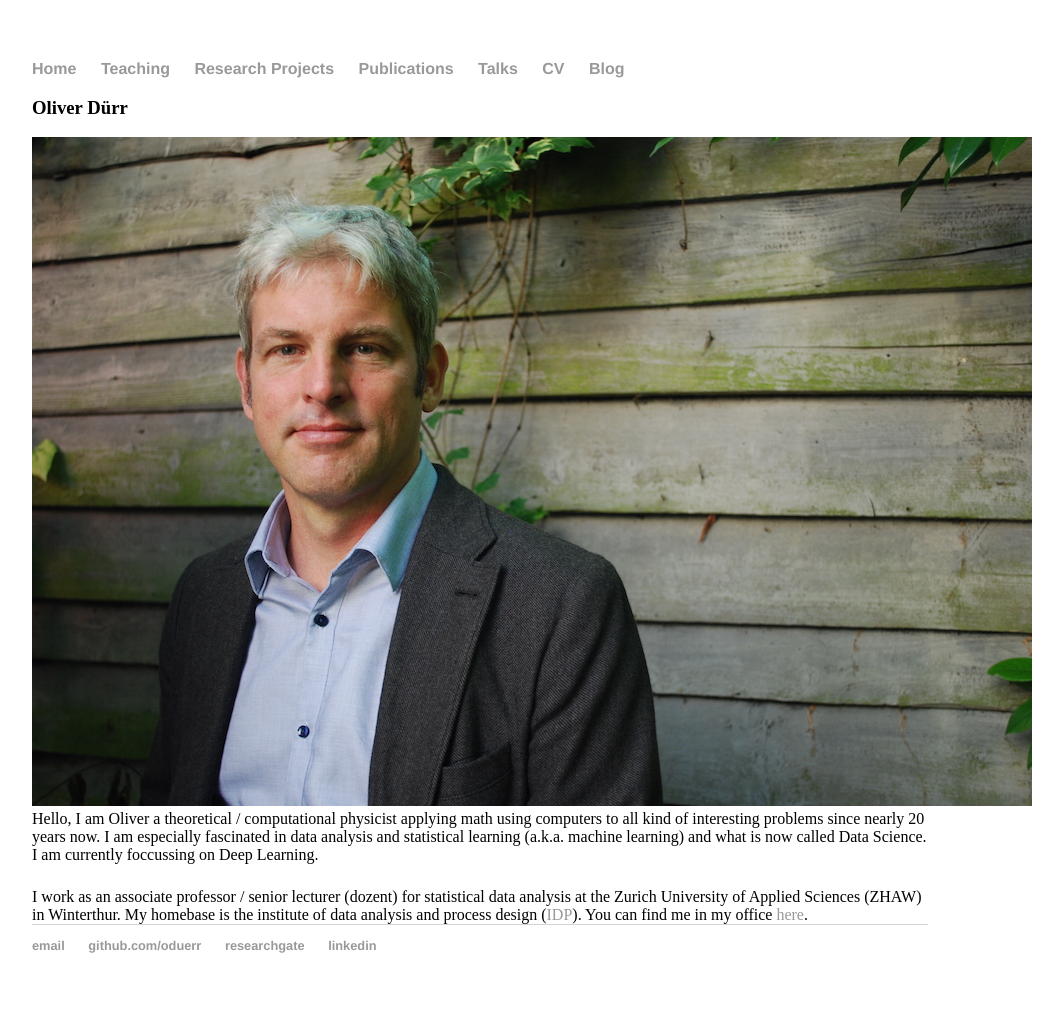
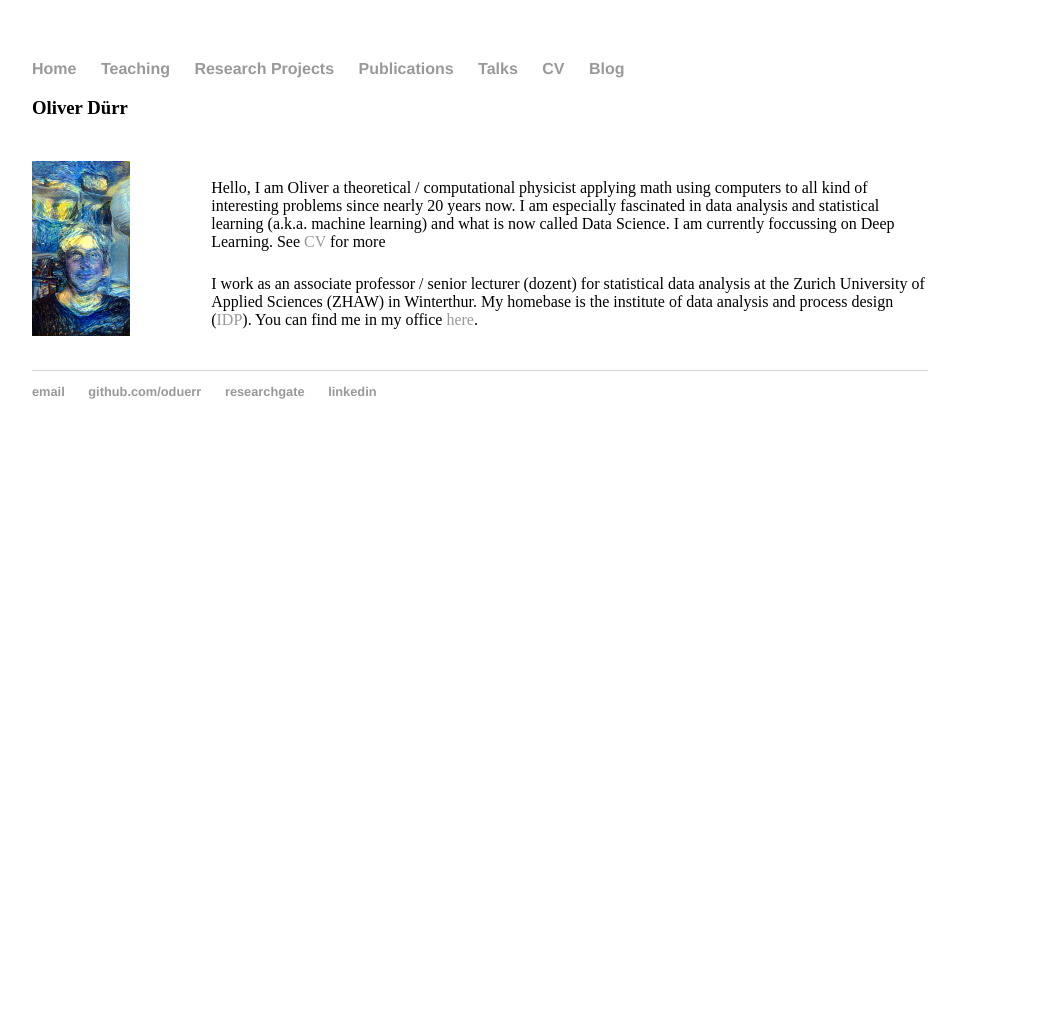
Before and after one commit to oduerr/oduerr.github.io, a Jekyll site: the page built from index.html, in a window 1280 px wide. Shown: the whole page, without its empty margins (160-1223 px from the left). Built offline with Jekyll 4.4.1, drawn with Linux system fonts in a browser that asks for light colours; after the commit the page ends 900 px from its top, so only the background shows below that.

Commit message:
Some changes

```diff
--- a/_layouts/default.html
+++ b/_layouts/default.html
@@ -19,7 +19,7 @@
 			</nav>
 			<div class="container">
 
-			{{ content }}
+			  {{ content }}
 
 			</div><!-- /.container -->
 			<footer>
--- a/index.html
+++ b/index.html
@@ -2,10 +2,20 @@
 layout: default
 title: Oliver Dürr
 ---
-<div class="blurb">
 <h3>Oliver Dürr</h3>
-<img src="me.jpg" alt="Me">
-Hello, I am Oliver a theoretical / computational physicist applying math using computers to all kind of interesting problems since nearly 20 years now. I am especially fascinated in data analysis and statistical learning (a.k.a. machine learning) and what is now called Data Science. I am currently foccussing on Deep Learning. </p>
 
-I work as an associate professor / senior lecturer (dozent) for statistical data analysis at the Zurich University of Applied Sciences (ZHAW) in Winterthur. My homebase is the institute of data analysis and process design (<a href='http://idp.zhaw.ch/'>IDP</a>). You can find me in my office <a href='https://home.zhaw.ch/~dueo/contact.html'>here</a>.
-</div>
+
+<table width="100%" border="0" cellspacing="0" cellpadding="0">
+  <tr>
+    <td width="20%" align="left">
+      <p style="float: left;"><img src="Ich_Lange_Haare.png" alt="Me" height= "175">
+    </td>
+    <td align="left">
+      <div class="blurb">
+      Hello, I am Oliver a theoretical / computational physicist applying math using computers to all kind of interesting problems since nearly 20 years now. I am especially fascinated in data analysis and statistical learning (a.k.a. machine learning) and what is now called Data Science. I am currently foccussing on Deep Learning. See <a href="/cv">CV</a> for more</p>
+
+      I work as an associate professor / senior lecturer (dozent) for statistical data analysis at the Zurich University of Applied Sciences (ZHAW) in Winterthur. My homebase is the institute of data analysis and process design (<a href='http://idp.zhaw.ch/'>IDP</a>). You can find me in my office <a href='https://home.zhaw.ch/~dueo/contact.html'>here</a>.
+      </div>
+    </td>
+  </tr>
+</table>
```
Also changed, not shown: cv/index.md (renamed from cv/index.html, +2 -0 lines), Ich_Lange_Haare.png (added).
